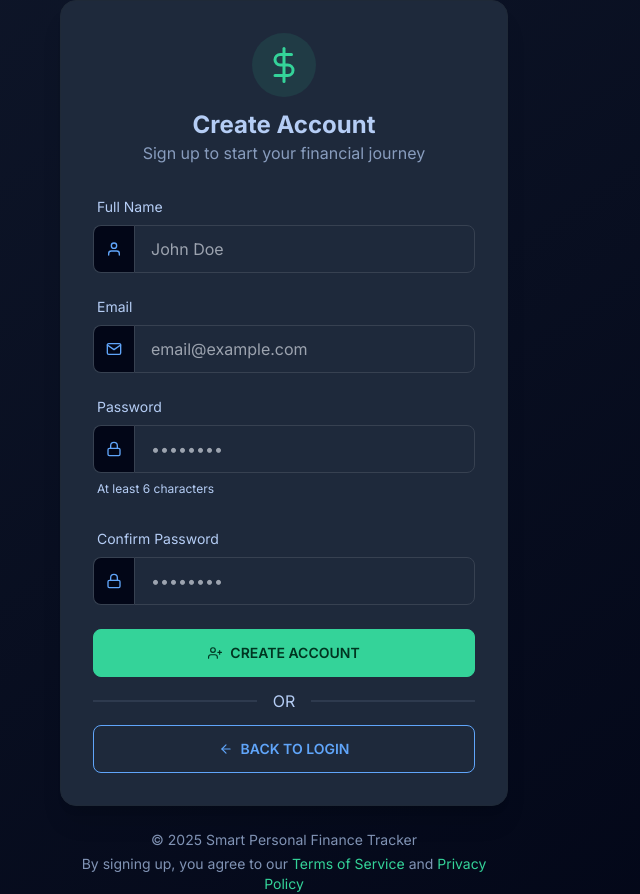
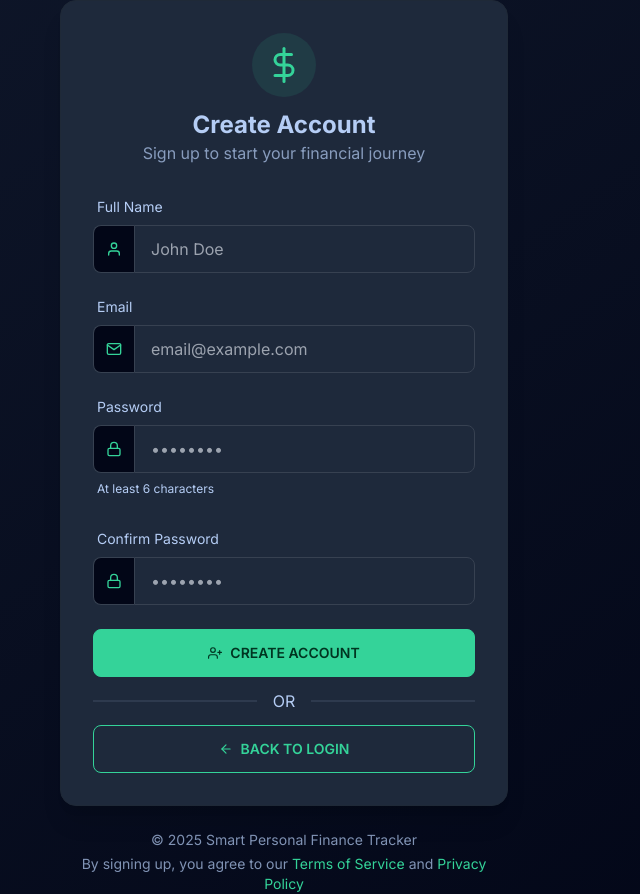
Before and after one commit to Derric01/Finance_Tracker_frontend, a Next.js app: page /register in a window 1280 px wide. Shown: the whole page, without its empty margins (356-996 px from the left). Built offline with nearby package versions, Linux system fonts and the light colour scheme; no server answers.

Commit message:
green !!

```diff
--- a/pages/login.js
+++ b/pages/login.js
@@ -77,9 +77,8 @@ export default function Login() {
                 <label className="label">
                   <span className="label-text">Email</span>
                 </label>
-                <div className="input-group">
-                  <span className="bg-base-300 px-3 flex items-center border-y border-l border-gray-700 rounded-l-md">
-                    <FiMail className="text-secondary" />
+                <div className="input-group">                  <span className="bg-base-300 px-3 flex items-center border-y border-l border-gray-700 rounded-l-md">
+                    <FiMail className="text-primary" />
                   </span>
                   <input
                     type="email"
@@ -94,9 +93,8 @@ export default function Login() {
                 <label className="label">
                   <span className="label-text">Password</span>
                 </label>
-                <div className="input-group">
-                  <span className="bg-base-300 px-3 flex items-center border-y border-l border-gray-700 rounded-l-md">
-                    <FiLock className="text-secondary" />
+                <div className="input-group">                  <span className="bg-base-300 px-3 flex items-center border-y border-l border-gray-700 rounded-l-md">
+                    <FiLock className="text-primary" />
                   </span>
                   <input
                     type="password"
@@ -122,9 +120,8 @@ export default function Login() {
               </button>
 
               <div className="divider">OR</div>
-
-              <Link href="/register">
-                <a className="btn btn-outline btn-secondary w-full hover:shadow-lg hover:shadow-secondary/20 transition-all duration-300">
+                <Link href="/register">
+                <a className="btn btn-outline btn-primary w-full hover:shadow-lg hover:shadow-primary/20 transition-all duration-300">
                   <FiUserPlus className="mr-2" />
                   Create Account
                 </a>
--- a/pages/register.js
+++ b/pages/register.js
@@ -89,9 +89,8 @@ export default function Register() {
                 <label className="label">
                   <span className="label-text">Full Name</span>
                 </label>
-                <div className="input-group">
-                  <span className="bg-base-300 px-3 flex items-center border-y border-l border-gray-700 rounded-l-md">
-                    <FiUser className="text-secondary" />
+                <div className="input-group">                  <span className="bg-base-300 px-3 flex items-center border-y border-l border-gray-700 rounded-l-md">
+                    <FiUser className="text-primary" />
                   </span>
                   <input
                     type="text"
@@ -106,9 +105,8 @@ export default function Register() {
                 <label className="label">
                   <span className="label-text">Email</span>
                 </label>
-                <div className="input-group">
-                  <span className="bg-base-300 px-3 flex items-center border-y border-l border-gray-700 rounded-l-md">
-                    <FiMail className="text-secondary" />
+                <div className="input-group">                  <span className="bg-base-300 px-3 flex items-center border-y border-l border-gray-700 rounded-l-md">
+                    <FiMail className="text-primary" />
                   </span>
                   <input
                     type="email"
@@ -125,7 +123,7 @@ export default function Register() {
                 </label>
                 <div className="input-group">
                   <span className="bg-base-300 px-3 flex items-center border-y border-l border-gray-700 rounded-l-md">
-                    <FiLock className="text-secondary" />
+                    <FiLock className="text-primary" />
                   </span>
                   <input
                     type="password"
@@ -146,7 +144,7 @@ export default function Register() {
                 </label>
                 <div className="input-group">
                   <span className="bg-base-300 px-3 flex items-center border-y border-l border-gray-700 rounded-l-md">
-                    <FiLock className="text-secondary" />
+                    <FiLock className="text-primary" />
                   </span>
                   <input
                     type="password"
@@ -168,9 +166,8 @@ export default function Register() {
               </button>
 
               <div className="divider">OR</div>
-
-              <Link href="/login">
-                <a className="btn btn-outline btn-secondary w-full hover:shadow-lg hover:shadow-secondary/20 transition-all duration-300">
+                <Link href="/login">
+                <a className="btn btn-outline btn-primary w-full hover:shadow-lg hover:shadow-primary/20 transition-all duration-300">
                   <FiArrowLeft className="mr-2" />
                   Back to Login
                 </a>
```
